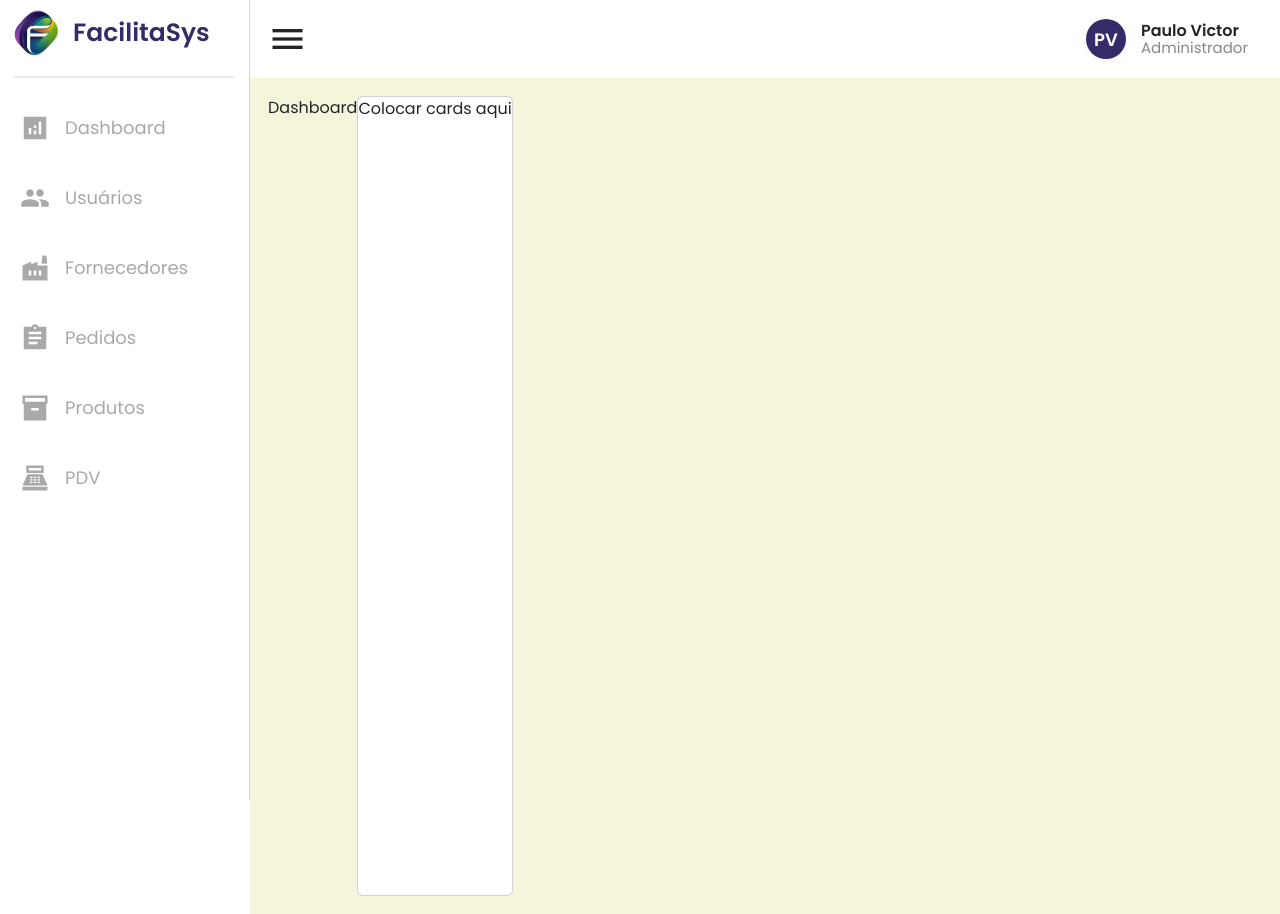
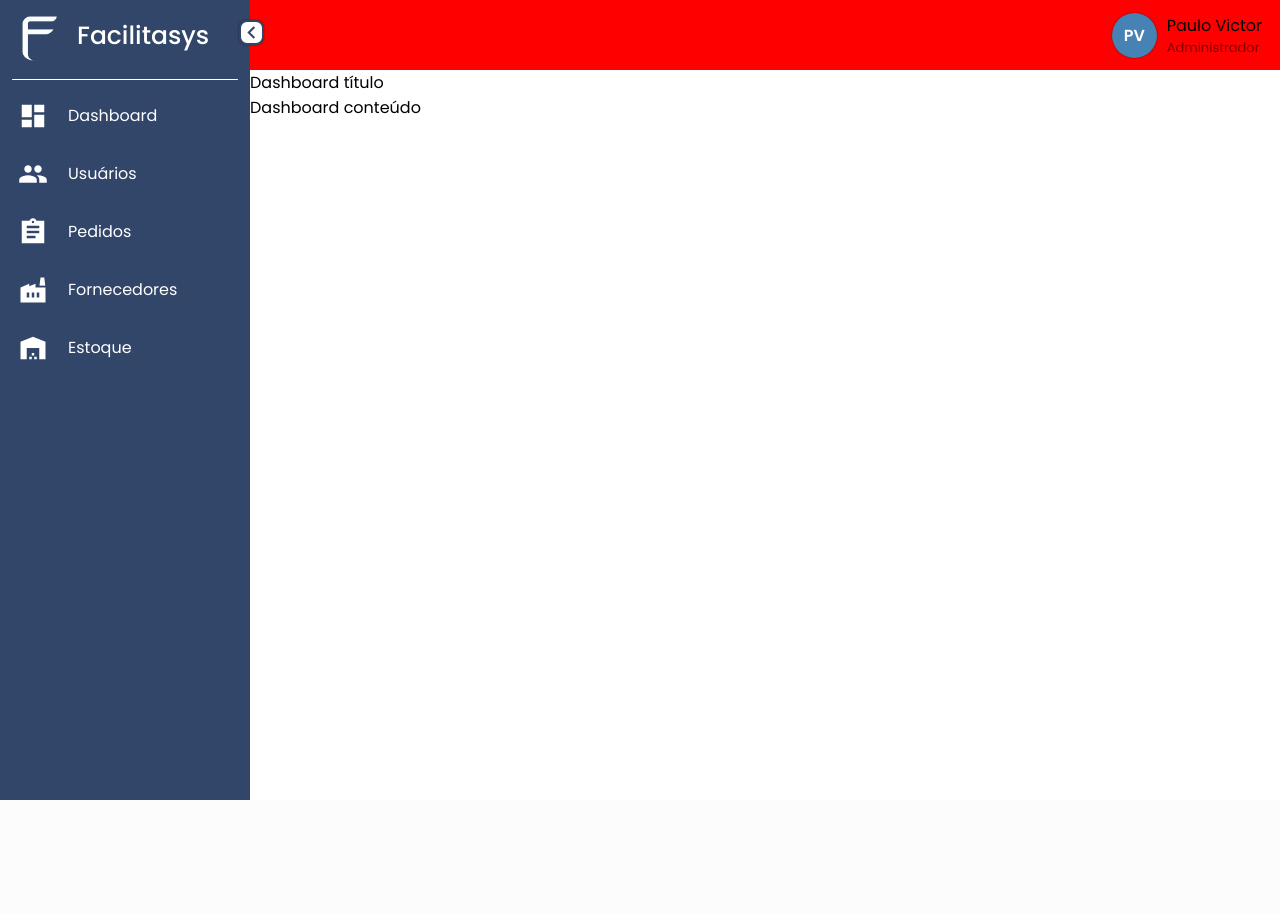
Before and after one commit to paulo-victor-dev/FacilitaSys, a Django app: page /dashboard/ in a window 1280 px wide. After the commit the page ends 800 px from the top, so only its background shows below. Run offline with Django 5.2, Linux system fonts and the light colour scheme; the visitor is signed in with stand-in values (Sample User, id 1).

Commit message:
implemented css in templates - need some adjusts

```diff
--- a/static/css/_content.css
+++ /dev/null
@@ -1,3 +0,0 @@
-.main_content .content_title {
-
-}
--- a/static/css/_navbar.css
+++ /dev/null
@@ -1,70 +0,0 @@
-nav {
-    display: flex;
-    align-items: center;
-    justify-content: space-between;
-    height: 78px;
-    width: 100%;
-    background-color: #FFF;
-}
-nav .menu {
-    display: flex;
-    align-items: center;
-    justify-content: center;
-    height: 100%;
-    width: 75px;
-}
-
-.menu #btn_menu {
-    font-size: 40px;
-}
-
-.user {
-    display: flex;
-    align-items: center;
-    padding-right: 20px;
-
-}
-
-.user .user_photo {
-    width: 40px;
-    height: 40px;
-    background: #362a68;
-    color: #fff;
-    border-radius: 50%;
-    display: flex;
-    align-items: center;
-    justify-content: center;
-    font-weight: 600;
-    font-size: 18px;
-    margin-right: 10px;
-    box-shadow: 0 2px 6px rgba(0,0,0,0.05);
-}
-
-.user .user_info {
-    display: flex;
-    flex-direction: column;
-    align-items: flex-start;
-    justify-content: center;
-}
-
-.user .user_name {
-    font-size: 16px;
-    font-weight: 600;
-    line-height: 1.1;
-}
-
-.user .user_function {
-    font-size: 15px;
-    color: #888;
-    line-height: 1.1;
-}
-
-.user a {
-    display: flex;
-    border: none;
-    gap: 5px;
-}
-
-.dropdown-toggle::after {
-    display: none !important;
-}
--- a/static/css/_sidebar.css
+++ /dev/null
@@ -1,72 +0,0 @@
-aside {
-    position: fixed;
-    left: 0;
-    top: 0;
-    height: 100vh;
-    width: 250px;
-    padding: 10px 14px;
-    border-right: 1px solid #D3D3D3;
-}
-
-aside .sidebar_top {
-    display: flex;
-    align-items: center;
-}
-
-.sidebar_top .logo_image {
-    width: 45px;
-    object-fit: cover;
-}
-
-.sidebar_top .logo_text{
-    font-size: 25px;
-    font-weight: 600;
-    color: #362a68;
-    margin-left: 14px;
-}
-
-.sidebar_divider {
-    margin: 20px 0 20px 0;
-    height: 2px;
-    border-radius: 5px;
-    background-color: #A9A9A9;
-    border: none;
-}
-
-.sidebar_itens {
-    height: calc(100% - 120px);
-    display: flex;
-    flex-direction: column;
-    padding-left: 0;
-}
-
-.sidebar_itens li {
-    list-style: none;
-    padding-left: 6px;
-    margin-bottom: 10px;
-    border-radius: 5px;
-}
-
-.sidebar_itens li a {
-    display: flex;
-    align-items: center;
-    height: 60px;
-    text-decoration: none;
-    position: relative;
-}
-
-.sidebar_itens li a #link_icon {
-    display: flex;
-    font-size: 30px;
-    justify-content: center;
-    align-items: center;
-    color: #A9A9A9;
-}
-
-.sidebar_itens li a .link_text {
-    display: flex;
-    font-size: 18px;
-    align-items: center;
-    color: #A9A9A9;
-    padding-left: 15px;
-}
--- a/static/css/content.css
+++ b/static/css/content.css
@@ -1,99 +1,12 @@
-.main_content .content_body {
-    padding-top: 55px;
-}
-
-.content_body .content_title {
-    display: flex;
-    align-items: center;
-    margin: 60px 0 30px 0;
-}
-
-.content_body .content_title .text {
-    font-size: 25px;
-    font-weight: 500;
-    margin-left: 10px;
-}
-
-.content_body .boxes {
-    display: flex;
-    align-items: center;
-    justify-content: space-between;
-}
-
-.content_body .boxes .box {
-    display: flex;
-    flex-direction: column;
-    align-items: center;
-    border-radius: 12px;
-    width: calc(100% / 4 - 15px);
-    padding: 15px 20px;
-    background-color: aqua;
-}
-
-.box #box_icon {
-    font-size: 35px;
-    color: black;
-}
-
-.box .text {
-    white-space: nowrap;
-    font-size: 18px;
-    font-weight: 500;
-    color: black;
-}
-
-.box .number {
-    font-size: 40px;
-    font-weight: 500;
-    color: black;
+.main_content {
+    margin-left: 250px;
+    margin-top: 70px;
+    transition: margin-left 0.35s ease;
 }
 
 
-@media (max-width: 1000px) {
-    nav {
-        width: 73px;
-    }
-    nav.close {
-        width: 250px;
-    }
-
-
-    nav .logo_name {
-        opacity: 0;
-        pointer-events: none;
-    }
-    nav.close .logo_name {
-        opacity: 1;
-        pointer-events: auto;
-    }
-
-
-    nav li a .link_name {
-        opacity: 0;
-        pointer-events: none;
-    }
-    nav.close li a .link_name {
-        opacity: 1;
-        pointer-events: auto;
-    }
-
-
-    nav ~ .main_content {
-        left: 73px;
-        width: calc(100% - 73px);
-    }
-    nav.close ~ .main_content {
-        left: 250px;
-        width: calc(100% - 250px);
-    }
-
-
-    nav ~ .main_content .top {
-        left: 73px;
-        width: calc(100% - 73px);
-    }
-    nav.close ~ .main_content .top {
-        left: 250px;
-        width: calc(100% - 250px);
-    }
+/* Sidebar close events */
+.sidebar.close ~ .main_content {
+    margin-left: 70px;
+    transition: margin-left 0.35s ease;
 }
--- a/static/css/main.css
+++ b/static/css/main.css
@@ -1,40 +1,24 @@
-/* Fonts */
+/* Font */
 @import url('https://fonts.googleapis.com/css2?family=Poppins:wght@200;300;400;500;600&display=swap');
 
 /* Variables */
-/* @import url("./variables.css"); */
+@import url("./variables.css");
 
 /* Sidebar */
-@import url("./_sidebar.css");
+@import url("./sidebar.css");
 
 /* Navbar */
-@import url("./_navbar.css");
+@import url("./navbar.css");
 
 /* Content */
-@import url("./_content.css");
+@import url("./content.css");
 
 
 * {
     margin: 0;
     padding: 0;
     box-sizing: border-box;
+    list-style-type: none;
+    text-decoration: none;
+    font-family: "Poppins", sans-serif;
 }
-
-body {
-    font-family: "Poppins", sans-serif;
-    background-color: #FFF;
-}
-
-.wrapper {
-    display: flex;
-    flex-direction: column;
-    margin-left: 250px;
-    min-height: 100vh;
-    background-color: beige;
-}
-
-.main_content {
-    display: flex;
-    margin: 18px;
-    min-height: 100vh;
-}
--- a/static/css/navbar.css
+++ b/static/css/navbar.css
@@ -1,74 +1,55 @@
-.main_content {
-    position: relative;
-    left: 250px;
-    height: 100vh;
+nav {
+    position: fixed;
+    display: flex;
+    align-items: center;
+    justify-content: space-between;
+    top: 0;
     width: calc(100% - 250px);
-    background-color: #FFF;
-    padding: 10px 14px;
-    transition: all 0.45s ease;
+    height: 70px;
+    z-index: 1;
+    background-color: red;
+    transition: all 0.35s ease;
 }
 
-nav.close ~ .main_content {
-    left: 73px;
-    width: calc(100% - 73px);
+.user_area {
+    display: flex;
+    height: 100%;
+    align-items: center;
+    justify-content: space-between;
+    gap: 10px;
+    padding-right: 18px;
 }
 
-.main_content .top {
-    position: fixed;
+.user_area .user_info {
     display: flex;
-    top: 0;
-    left: 250px;
-    width: calc(100% - 250px);
-    justify-content: space-between;
-    align-items: center;
-    padding: 10px 14px;
-    background-color: #FFF;
-    transition: all 0.45s ease;
+    flex-direction: column;
 }
 
-nav.close ~ .main_content .top {
-    left: 73px;
-    width: calc(100% - 73px);
+.user_area .user_icon {
+    display: flex;
+    align-items: center;
+    justify-content: center;
+    width: 45px;
+    height: 45px;
+    color: var(--user-icon-text-color);
+    background-color: var(--user-icon-bg-color);
+    border-radius: 50%;
+    font-weight: 600;
+    box-shadow: 0 0 2px 0 rgba(0,0,0,0.5);
 }
 
-.main_content .top #btn_menu {
-    font-size: 30px;
-    color: gray;
-    cursor: pointer;
+.user_info .user_name {
+    font-size: 16px;
 }
 
-.main_content .top .search_box {
-    position: relative;
-    height: 45px;
-    max-width: 600px;
-    width: 100%;
-    margin: 0 30px;
+.user_info .user_role {
+    font-size: 13px;
+    opacity: 0.5;
 }
 
-.top .search_box input {
-    position: absolute;
-    border: 1px solid gainsboro;
-    background-color: #FFF;
-    padding: 0 25px 0 50px;
-    border-radius: 5px;
-    height: 100%;
-    width: 100%;
-    font-size: 15px;
-    font-weight: 400;
-    outline: none;
+
+/* Sidebar close events */
+.sidebar.close ~ nav {
+    /* width: calc(100% - 70px);
+    transition: all 0.35s ease; */
 }
-
-.top .search_box #search_icon {
-    position: absolute;
-    left: 15px;
-    font-size: 22px;
-    z-index: 10;
-    top: 50%;
-    transform: translateY(-50%);
-    color: gray;
-}
-
-.top img {
-    width: 40px;
-    border-radius: 50%;
-}
--- a/static/css/sidebar.css
+++ b/static/css/sidebar.css
@@ -1,96 +1,134 @@
-nav {
+.sidebar {
     position: fixed;
+    display: flex;
+    flex-direction: column;
+    width: 250px;
+    height: 100%;
     top: 0;
     left: 0;
-    height: 100%;
-    width: 250px;
-    padding: 10px 14px ;
-    background-color: #FFF;
-    border-right: 1px solid gainsboro;
-    transition: all 0.45s ease;
+    padding: 12px;
+    border-right: 1px solid var(--border-color);
+    background-color: var(--sidebar-bg-color);
+    transition: all 0.35s ease;
+    z-index: 2;
 }
 
-nav.close {
-    width: 73px;
-}
-
-nav .logo {
-    display: flex;
-    align-items: center;
-}
-
-nav .logo_name {
-    font-size: 22px;
-    font-weight: 600;
-    color: #362a68;
-    margin-left: 14px;
-    transition: all 0.22s ease;
-}
-
-nav.close .logo_name {
-    opacity: 0;
-    pointer-events: none;
-}
-
-nav .logo_image {
-    display: flex;
-    justify-content: center;
-    min-width: 45px;
-}
-
-nav .logo_image img {
-    width: 40px;
-    object-fit: cover;
-}
-
-nav .menu_itens {
-    margin-top: 40px;
-    height: calc(100% - 90px);
-    display: flex;
-    flex-direction: column;
-}
-
-.menu_itens li {
-    list-style: none;
-}
-
-.menu_itens li a {
-    display: flex;
-    align-items: center;
-    height: 60px;
-    text-decoration: none;
-    position: relative;
-}
-
-.menu_itens li a #link_icon {
-    font-size: 26px;
-    min-width: 45px;
-    height: 100%;
+.sidebar .btn_toggle {
+    position: absolute;
+    cursor: pointer;
     display: flex;
     align-items: center;
     justify-content: center;
-    color: gray;
+    right: -14px;
+    top: 2.5%;
+    font-size: 25px;
+    height: 25px;
+    width: 25px;
+    border-radius: 8px;
+    border: 2px solid var(--toggle-color);
+    background-color: #fff;
+    color: var(--toggle-color);
+    transition: all 0.35s;
+    box-shadow: 0 0 2px 0 rgba(0,0,0,0.5);
 }
 
-.menu_itens li a .link_name {
-    font-size: 18px;
-    font-weight: 400;
-    color: gray;
-    transition: all 0.22s ease;
+.sidebar .logo_area {
+    display: flex;
+    align-items: center;
+    justify-content: space-between;
+    margin-top: 5px;
 }
 
-nav.close li a .link_name {
+.sidebar .logo_area .logo_name {
+    font-size: 25px;
+    font-weight: 500;
+    margin-left: 65px;
+    color: var(--itens-color);
+    opacity: 1;
+    transition: all 0.3s ease;
+}
+
+.sidebar .logo_area .logo_image {
+    position: absolute;
+    width: 35px;
+    margin-left: 10px;
+    margin-top: 5px;
+}
+
+.sidebar .divider {
+    border: none;
+    border-radius: 5px;
+    background-color: var(--divider-color);
+    height: 1px;
+    margin: 24px 0 12px 0;
+}
+
+.menu_area {
+    display: flex;
+    flex-direction: column;
+    height: calc(100% - 70px);
+}
+
+.menu_itens {
+    display: flex;
+    flex-direction: column;
+    gap: 10px;
+}
+
+.menu_itens .item {
+    border-radius: 8px;
+    height: 48px;
+
+}
+
+.item .item_link {
+    display: flex;
+    align-items: center;
+    height: 100%;
+    width: 100%;
+    padding-left: 6px;
+}
+
+.item_link .item_icon {
+    font-size: 30px;
+    color: var(--itens-color);
+}
+
+.item_link .item_name {
+    font-size: 16px;
+    padding-left: 20px;
+    color: var(--itens-color);
+    opacity: 1;
+    transition: opacity 0.2s ease;
+}
+
+/* Sidebar itens Hover */
+.item:hover {
+    background-color: var(--itens-hover-bg-color);
+    transition: background-color 0.2s;
+}
+
+.item:hover .item_link .item_icon,
+.item:hover .item_link .item_name {
+    color: var(--itens-hover-color);
+    transition: color 0.1s;
+}
+
+
+/* Sidebar close events */
+.sidebar.close {
+    width: 70px;
+    transition: width 0.35s ease;
+}
+
+.sidebar.close .logo_name,
+.sidebar.close .item_name {
     opacity: 0;
     pointer-events: none;
+    transition: opacity 0.2s;
 }
 
-.nav_links li a:hover #link_icon,
-.nav_links li a:hover .link_name {
-    color: #2d6872;
+.sidebar.close .btn_toggle {
+    transform: rotate(180deg);
+    transition: transform 0.35s;
 }
-
-.nav_links li a:hover {
-    background-color: #4e818a3b;
-    border-left: 4px solid #2d6872;
-    transition: all 0.1s ease;
-}
--- a/static/css/variables.css
+++ b/static/css/variables.css
@@ -1,3 +1,10 @@
 :root {
-    --border-color: #;
+    --sidebar-bg-color: #324669;
+    --itens-color: #fff;
+    --itens-hover-color: #324669;
+    --itens-hover-bg-color: #f0f0f0;
+    --user-icon-bg-color: #4682B4;
+    --user-icon-text-color: #fff;
+    --toggle-color: #324669;
+    --divider-color: #fff;
 }
--- a/static/js/main.js
+++ b/static/js/main.js
@@ -1,8 +1,8 @@
 const body = document.querySelector("body"),
-      sidebar = body.querySelector("nav"),
-      menu = body.querySelector("#btn_menu");
+      sidebar = body.querySelector(".sidebar"),
+      btn_toggle = body.querySelector(".btn_toggle");
 
-menu.addEventListener("click", () => {
+btn_toggle.addEventListener("click", () => {
     sidebar.classList.toggle("close");
 
 });
--- a/templates/base.html
+++ b/templates/base.html
@@ -12,25 +12,28 @@
 </head>
 <body>
     {% if user.is_authenticated %}
-        <div class="wrapper">
+        <main class="main_area">
             {% include 'base_includes/_sidebar.html' %}
 
-            <div class="main_area">
+            <div class="main_content">
                 {% include 'base_includes/_navbar.html' %}
 
-                <main class="main_content">
-                    <div class="content_title">
-                        <span class="content_title_text">{% block content_title %}{% endblock %}</span>
-                    </div>
 
-                    {% block main_content %}{% endblock %}
-                </main>
+                <div class="content_title">
+                    {% block content_title %}{% endblock %}
+                </div>
+
+                <div class="content_body">
+                    {% block content_body %}{% endblock %}
+                </div>
             </div>
-        </div>
+        </main>
+
     {% else %}
         <main class="account_content">
             {% block account_content %}{% endblock %}
         </main>
+
     {% endif %}
 </body>
 </html>
--- a/templates/base_includes/_base_links.html
+++ b/templates/base_includes/_base_links.html
@@ -4,15 +4,15 @@
 <link rel="shortcut icon" href="{% static 'img/logo_facilitasys.png' %}" type="image/x-icon">
 
 <!-- Bootstrap -->
-<link rel="stylesheet" href="https://cdn.jsdelivr.net/npm/bootstrap@5.3.6/dist/css/bootstrap.min.css" integrity="sha384-4Q6Gf2aSP4eDXB8Miphtr37CMZZQ5oXLH2yaXMJ2w8e2ZtHTl7GptT4jmndRuHDT" crossorigin="anonymous">
+<!-- <link rel="stylesheet" href="https://cdn.jsdelivr.net/npm/bootstrap@5.3.6/dist/css/bootstrap.min.css" integrity="sha384-4Q6Gf2aSP4eDXB8Miphtr37CMZZQ5oXLH2yaXMJ2w8e2ZtHTl7GptT4jmndRuHDT" crossorigin="anonymous">
 
-<script src="https://cdn.jsdelivr.net/npm/bootstrap@5.3.6/dist/js/bootstrap.bundle.min.js" integrity="sha384-j1CDi7MgGQ12Z7Qab0qlWQ/Qqz24Gc6BM0thvEMVjHnfYGF0rmFCozFSxQBxwHKO" crossorigin="anonymous"></script>
+<script src="https://cdn.jsdelivr.net/npm/bootstrap@5.3.6/dist/js/bootstrap.bundle.min.js" integrity="sha384-j1CDi7MgGQ12Z7Qab0qlWQ/Qqz24Gc6BM0thvEMVjHnfYGF0rmFCozFSxQBxwHKO" crossorigin="anonymous"></script> -->
 
 <!-- CSS -->
 <link rel="stylesheet" href="{% static 'css/main.css' %}">
 
 <!-- JS -->
-<!-- <script src="{% static 'js/main.js' %}" defer></script> -->
+<script src="{% static 'js/main.js' %}" defer></script>
 
 <!-- Icons -->
-<link href="https://fonts.googleapis.com/css2?family=Material+Icons+Sharp" rel="stylesheet" />
+<link href="https://fonts.googleapis.com/icon?family=Material+Icons+Sharp" rel="stylesheet">
--- a/templates/base_includes/_navbar.html
+++ b/templates/base_includes/_navbar.html
@@ -1,40 +1,22 @@
-{% load static %}
 
-<nav>
-    <div class="menu">
-        <span id="btn_menu" class="material-icons-sharp">menu</span>
+<nav class="navbar">
+    <div class="toggle_area">
+
     </div>
 
-    <div class="dropdown">
-        <div class="user">
-            <a class="btn dropdown-toggle" type="button" data-bs-toggle="dropdown" aria-expanded="false">
+    <div class="user_area">
+        <div class="user_icon">
+            PV
+        </div>
 
-                <div class="user_photo">PV</div>
+        <div class="user_info">
+            <div class="user_name">
+                Paulo Victor
+            </div>
 
-                <div class="user_info">
-                    <span class="user_name">Paulo Victor</span>
-
-                    <span class="user_function">Administrador</span>
-                </div>
-            </a>
-
-            <ul class="dropdown-menu">
-                <li><a class="dropdown-item" href="#">
-                    <span id="drop_icon"  class="material-icons-sharp">manage_accounts</span>
-                    <span class="drop_text">
-                        Configurações
-                    </span>
-                </a></li>
-
-                <li><hr class="dropdown-divider"></li>
-
-                <li><a class="dropdown-item" href="#">
-                    <span id="drop_icon" class="material-icons-sharp">logout</span>
-                    <span class="drop_text">
-                        Sair
-                    </span>
-                </a></li>
-            </ul>
+            <div class="user_role">
+                Administrador
+            </div>
         </div>
     </div>
 </nav>
--- a/templates/base_includes/_sidebar.html
+++ b/templates/base_includes/_sidebar.html
@@ -1,54 +1,52 @@
 {% load static %}
 
-<aside class="">
-    <ul class="sidebar_itens">
-        <div class="sidebar_top">
-            <img class="logo_image" src="{% static 'img/logo_facilitasys.png' %}" alt="logo_facilitasys">
-            <span class="logo_text">FacilitaSys</span>
+<aside class="sidebar">
+    <span class="btn_toggle material-icons-sharp">chevron_left</span>
+
+    <div class="logo_area">
+        <img class="logo_image" src="{% static 'img/sidebar_logo.png' %}" alt="logo_facilitasys">
+
+        <span class="logo_name">Facilitasys</span>
     </div>
 
-        <hr class="sidebar_divider">
+    <hr class="divider">
 
-        <li>
-            <a href="#">
-                <span id="link_icon" class="material-icons-sharp">analytics</span>
-                <span class="link_text">Dashboard</span>
+    <div class="menu_area">
+        <ul class="menu_itens">
+            <li class="item">
+                <a class="item_link" href="#">
+                    <span class="item_icon material-icons-sharp">dashboard</span>
+                    <span class="item_name">Dashboard</span>
                 </a>
             </li>
 
-        <li>
-            <a href="#">
-                <span id="link_icon" class="material-icons-sharp">people</span>
-                <span class="link_text">Usuários</span>
+            <li class="item">
+                <a class="item_link" href="#">
+                    <span class="item_icon material-icons-sharp">people</span>
+                    <span class="item_name">Usuários</span>
                 </a>
             </li>
 
-        <li>
-            <a href="#">
-                <span id="link_icon" class="material-icons-sharp">factory</span>
-                <span class="link_text">Fornecedores</span>
+            <li class="item">
+                <a class="item_link" href="#">
+                    <span class="item_icon material-icons-sharp">assignment</span>
+                    <span class="item_name">Pedidos</span>
                 </a>
             </li>
 
-        <li>
-            <a href="#">
-                <span id="link_icon" class="material-icons-sharp">assignment</span>
-                <span class="link_text">Pedidos</span>
+            <li class="item">
+                <a class="item_link" href="#">
+                    <span class="item_icon material-icons-sharp">factory</span>
+                    <span class="item_name">Fornecedores</span>
                 </a>
             </li>
 
-        <li>
-            <a href="#">
-                <span id="link_icon" class="material-icons-sharp">inventory_2</span>
-                <span class="link_text">Produtos</span>
-            </a>
-        </li>
-
-        <li>
-            <a href="#">
-                <span id="link_icon" class="material-icons-sharp">point_of_sale</span>
-                <span class="link_text">PDV</span>
+            <li class="item">
+                <a class="item_link" href="#">
+                    <span class="item_icon material-icons-sharp">warehouse</span>
+                    <span class="item_name">Estoque</span>
                 </a>
             </li>
         </ul>
+    </div>
 </aside>
--- a/templates/dashboard.html
+++ b/templates/dashboard.html
@@ -7,11 +7,11 @@
 {% endblock %}
 
 {% block content_title %}
-   Dashboard
+   Dashboard título
 {% endblock %}
 
-{% block main_content %}
-   <div class="card">
-      Colocar cards aqui
+{% block content_body %}
+   <div>
+      Dashboard conteúdo
    </div>
 {% endblock %}
```
Also changed, not shown: static/img/sidebar_logo.png (added), templates/orders.html (added), templates/users.html (added). Lines whose indentation alone changed are shown as unchanged.
